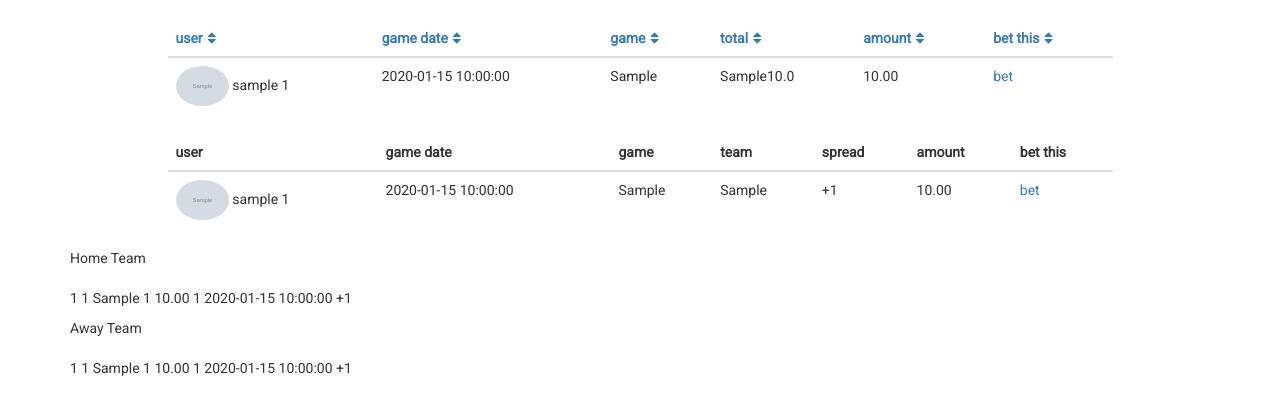
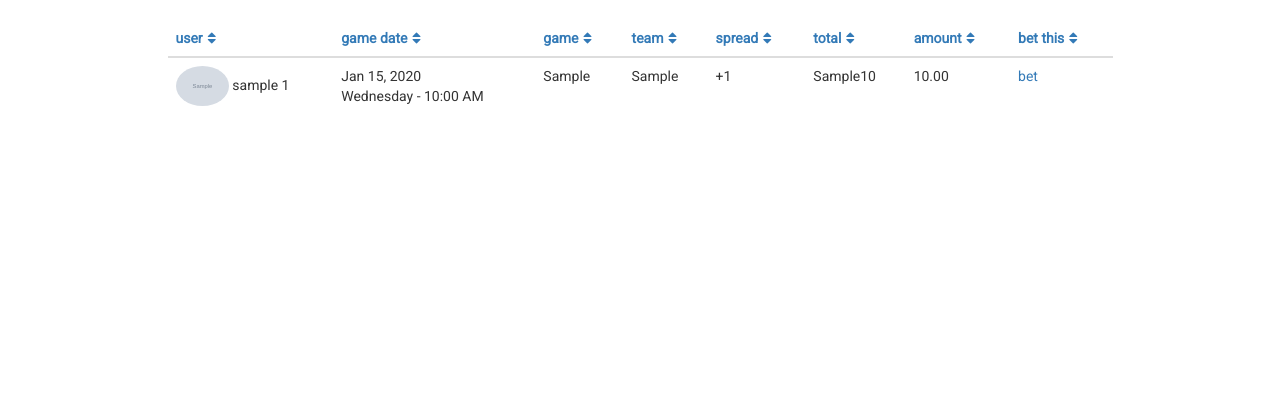
Before and after one commit to jreiher2003/peer_flask, a Flask app: page /nfl/board/ in a window 1280 px wide. Shown: the part 52-467 px from the top of the page. Run offline with Flask 2, Linux system fonts and the light colour scheme; tables that the repository leaves empty hold one stand-in row (values such as "Sample post"); grey boxes marked "Sample" are stand-in pictures; some libraries are stand-ins or nearby versions.

Commit message:
Refactor bet model down to one model instead of 3.

```diff
--- a/app/__init__.py
+++ b/app/__init__.py
@@ -27,7 +27,7 @@ app.jinja_env.filters["game_time"] = game_time
 app.jinja_env.filters["game_date"] = game_date
 
 from app.users.models import Users, Role, UserRoles, Profile
-from app.nfl.models import OverUnderBet, HomeTeamBet, AwayTeamBet
+from app.nfl.models import NFLBet
 # Setup Flask-Security
 #https://pythonhosted.org/Flask-Security/api.html user_datastore api docs ie create_role, create_user
 from app.users.forms import ExtendedConfirmRegisterForm
--- a/app/home/templates/base.html
+++ b/app/home/templates/base.html
@@ -66,9 +66,6 @@
     $(function(){
       $('#keywords').tablesorter();
     });
-    $(function(){
-      $('#keywords1').tablesorter();
-    });
     </script>
 
 
--- a/app/nfl/templates/nfl_public_board.html
+++ b/app/nfl/templates/nfl_public_board.html
@@ -20,6 +20,8 @@ tr {
                         <th><a>user<i class="fa fa-fw fa-sort"></i></a></th>
                         <th><a>game date<i class="fa fa-fw fa-sort"></i></a></th>
                         <th><a>game<i class="fa fa-fw fa-sort"></i></a></th>
+                        <th><a>team<i class="fa fa-fw fa-sort"></i></a></th>
+                        <th><a>spread<i class="fa fa-fw fa-sort"></i></a></th>
                         <th><a>total<i class="fa fa-fw fa-sort"></i></a></th>
                         <th><a>amount<i class="fa fa-fw fa-sort"></i></a></th>
                         <th><a>bet this<i class="fa fa-fw fa-sort"></i></a></th>
@@ -30,36 +32,11 @@ tr {
                         <tr>
                             <td><img src="{{ bet.users.profile.avatar }}">
                                 {{ bet.users.username }} {{ bet.user_id }} </td>
-                            <td>{{ bet.game_date }}</td>
+                            <td>{{ bet.game_date|game_date }}<br>{{ bet.game_date|game_time }}</td>
                             <td>{{ bet.vs }}</td>
-                            <td>{{ bet.over_under }}{{ bet.total }}</td>
-                            <td>{{ bet.amount }}</td>
-                            <td><a href="">bet</a></td>
-                        </tr>
-                    {% endfor %}
-                    </tbody>
-               </table>
-               <table id="keywords1" class="table">
-                  <thead>
-                    <tr>
-                        <th>user</th>
-                        <th>game date</th>
-                        <th>game</th>
-                        <th>team</th>
-                        <th>spread</th>
-                        <th>amount</th>
-                        <th>bet this</th>
-                    </tr>
-                   </thead>
-                   <tbody>
-                    {% for bet in away_team %}
-                        <tr>
-                            <td><img src="{{ bet.users.profile.avatar }}">
-                                {{ bet.users.username }} {{ bet.user_id }} </td>
-                            <td>{{ bet.game_date }}</td>
-                            <td>{{ bet.vs }}</td>
-                            <td>{{ bet.away_team }}</td>
-                            <td>{{ bet.away_ps_format() }}
+                            <td>{{ bet.team }}</td>
+                            <td>{{ bet.ps_format() }}</td>
+                            <td>{{ bet.over_under }}{{ bet.total_format() }}</td>
                             <td>{{ bet.amount }}</td>
                             <td><a href="">bet</a></td>
                         </tr>
@@ -69,21 +46,5 @@ tr {
            </div>
         </div>
     </div>
-    <div class="row">
-        <div class="col-md-12">
-           Home Team<br><br>
-            {% for bet in home_team %}
-                <p>{{ bet.id }} {{ bet.game_key }} {{ bet.home_team }} {{ bet.home_ps }} {{ bet.amount }} {{ bet.user_id }} {{ bet.bet_created }} {{ bet.home_ps_format() }}</p>
-            {% endfor %}
-        </div>
-    </div>
-    <div class="row">
-        <div class="col-md-12">
-           Away Team<br><br>
-            {% for bet in away_team %}
-                <p>{{ bet.id }} {{ bet.game_key }} {{ bet.away_team }} {{ bet.away_ps }} {{ bet.amount }} {{ bet.user_id }} {{ bet.bet_created }} {{ bet.away_ps_format() }}</p>
-            {% endfor %}
-        </div>
-    </div>
 </div>
 {% endblock %}
--- a/app/nfl/views.py
+++ b/app/nfl/views.py
@@ -5,7 +5,7 @@ import hashlib
 from dateutil.parser import parse as parse_date
 from app import app, db
 from app.users.models import Users, Role, UserRoles, Profile
-from .models import OverUnderBet, HomeTeamBet, AwayTeamBet
+from .models import NFLBet
 from app.nfl_stats.models import NFLStandings, NFLTeam, NFLStadium, NFLSchedule, NFLScore, NFLTeamSeason
 from forms import OverUnderForm, HomeTeamForm, AwayTeamForm
 from flask import Blueprint, render_template, url_for, request, redirect,flash, abort
@@ -42,17 +42,17 @@ def nfl_schedule():
 
 @nfl_blueprint.route("/nfl/board/")
 def nfl_public_board():
-    var = "vs"
+
     all_teams = all_nfl_teams()
-    over_under = db.session.query(OverUnderBet).all()
-    home_team = db.session.query(HomeTeamBet).all()
-    away_team = db.session.query(AwayTeamBet).all()
+    over_under = db.session.query(NFLBet).all()
+    # home_team = db.session.query(HomeTeamBet).all()
+    # away_team = db.session.query(AwayTeamBet).all()
     return render_template(
         "nfl_public_board.html",
         all_teams=all_teams,
         over_under=over_under,
-        home_team=home_team,
-        away_team=away_team,
+        # home_team=home_team,
+        # away_team=away_team,
         )
 
 @nfl_blueprint.route("/nfl/board/create/<path:game_key>/over_under/", methods=["POST"])
@@ -75,7 +75,7 @@ def post_over_under(game_key):
         bet_key= ""
         bet_key += hashlib.md5(game_key_form+home+away+total+over_under+amount+salt).hexdigest()
         if nfl_game.AwayTeam == away and nfl_game.HomeTeam == home and nfl_game.GameKey == game_key_form:
-            bet_o = OverUnderBet(
+            bet_o = NFLBet(
                 game_key=game_key_form,
                 game_date=parse_date(nfl_game.Date),
                 over_under=over_under,
@@ -121,11 +121,11 @@ def post_home_team(game_key):
         bet_key = ""
         bet_key += hashlib.md5(game_key_form+home+away+home_team+home_ps+amount+salt).hexdigest()
         if nfl_game.AwayTeam == away and nfl_game.HomeTeam == home and nfl_game.GameKey == game_key_form:
-            bet_h = HomeTeamBet(
+            bet_h = NFLBet(
                 game_key=game_key_form,
                 game_date=parse_date(nfl_game.Date),
-                home_team=home_team,
-                home_ps=home_ps,
+                team=home_team,
+                ps=home_ps,
                 vs=away+" vs "+"@"+home,
                 amount=amount,
                 bet_key=bet_key,
@@ -164,12 +164,12 @@ def post_away_team(game_key):
         bet_key = ""
         bet_key += hashlib.md5(game_key_form+home+away+away_team+away_ps+amount+salt).hexdigest()
         if nfl_game.AwayTeam == away and nfl_game.HomeTeam == home and nfl_game.GameKey == game_key_form:
-            bet_h = AwayTeamBet(
+            bet_h = NFLBet(
                 game_key=game_key_form,
                 game_date=parse_date(nfl_game.Date),
-                away_team=away_team,
+                team=away_team,
                 vs=away+" vs "+"@"+home,
-                away_ps=away_ps,
+                ps=away_ps,
                 amount=amount,
                 bet_key=bet_key,
                 user_id=current_user.id)
@@ -214,15 +214,7 @@ def nfl_create_bet(game_key):
 def nfl_confirm_bet(bet_key):
     all_teams = all_nfl_teams()
     try:
-        nfl_bet = OverUnderBet.query.filter_by(bet_key=bet_key).one()
-    except:
-        pass
-    try:
-        nfl_bet = HomeTeamBet.query.filter_by(bet_key=bet_key).one()
-    except:
-        pass
-    try:
-        nfl_bet = AwayTeamBet.query.filter_by(bet_key=bet_key).one()
+        nfl_bet = NFLBet.query.filter_by(bet_key=bet_key).one()
     except:
         pass
     return render_template('nfl_confirm.html', nfl_bet=nfl_bet, all_teams=all_teams)
--- a/app/users/models.py
+++ b/app/users/models.py
@@ -25,9 +25,8 @@ class Users(db.Model, UserMixin):
     profile = db.relationship('Profile', uselist=False)
     roles = db.relationship('Role', secondary='user_roles',
             backref=db.backref('users', lazy='dynamic'))
-    over_under = db.relationship("OverUnderBet")
-    home_team = db.relationship("HomeTeamBet")
-    away_team = db.relationship("AwayTeamBet")
+    nflbet = db.relationship("NFLBet")
+
 
     def __repr__(self):
         return "<username-{}".format(self.username)
```
Also changed, not shown: app/nfl/models.py (+61 -47 lines), app/nfl/templates/nfl_confirm.html (+14 -23 lines), user_create_script.py (+5 -5 lines).
